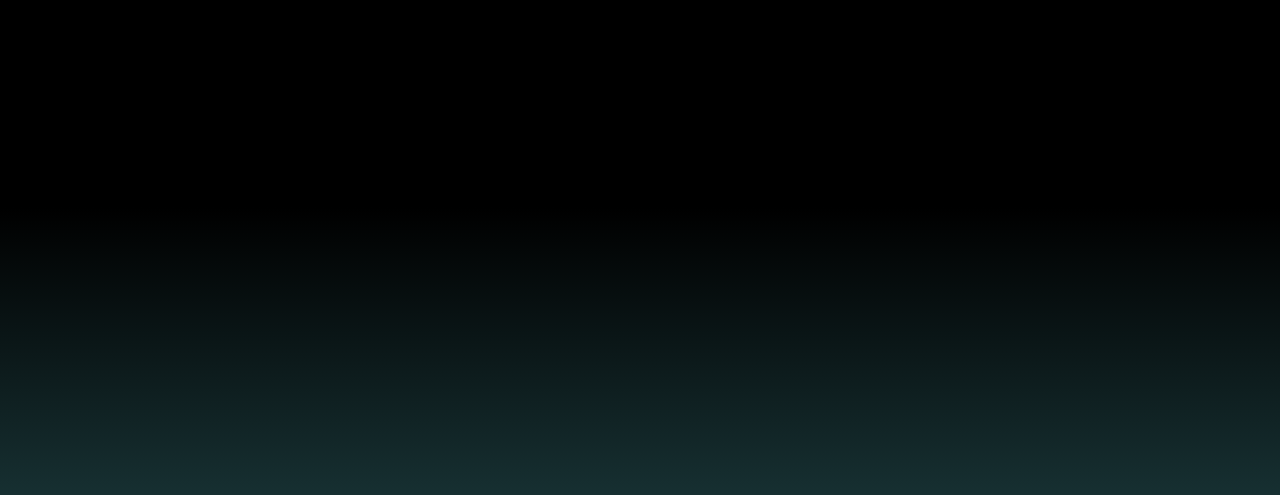
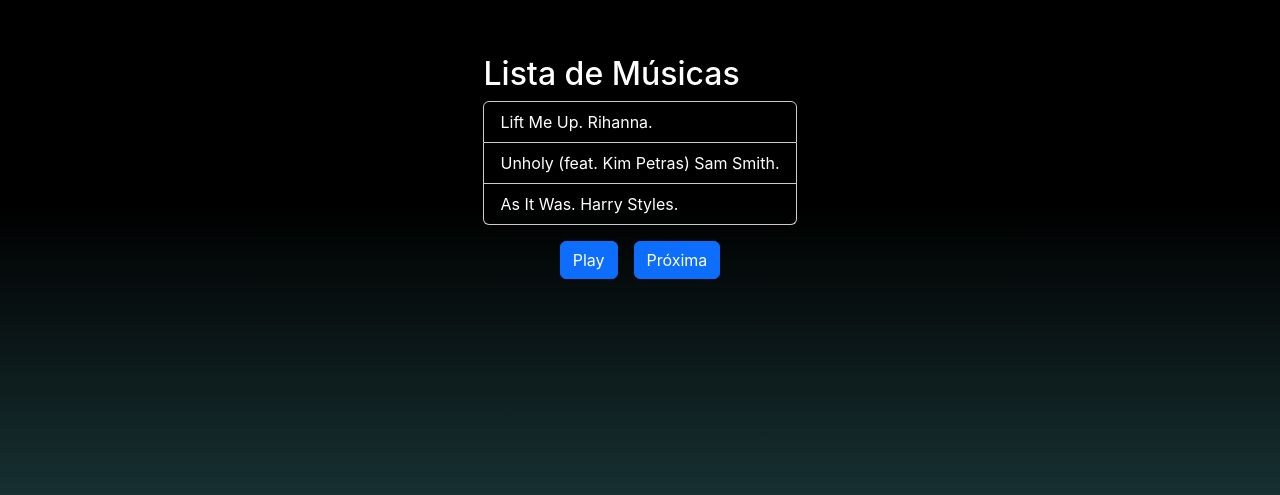
Before and after one commit to thalitamaysa/Projeto_em_grupo-M4, a React (Vite) app in the folder valdisnei_streaming/: page /playlistMusic in a window 1280 px wide. Before the commit this address had no page. Shown: the part 233-728 px from the top of the page. Built offline with nearby package versions, Linux system fonts and the light colour scheme.

Commit message:
Criando Lista de Musicas

```diff
--- a/valdisnei_streaming/src/App.jsx
+++ b/valdisnei_streaming/src/App.jsx
@@ -5,6 +5,7 @@
 import Filme from './pages/Filme/Filme'
 import Serie from './pages/Serie/Serie'
 import Cadastro from './pages/Cadastro/Cadastro'
+import PlaylistMusic from './pages/PlaylistMusica/PlaylistMusic'
 import 'bootstrap/dist/css/bootstrap.css';
 
 
@@ -20,6 +21,7 @@
           <Route path='/filme' element={<Filme />} />
           <Route path='/serie' element={<Serie />} />
           <Route path='/cadastro' element={<Cadastro />} />
+          <Route path='/playlistMusic' element={<PlaylistMusic />} />
         </Routes>
       </Router>
     </div>
--- /dev/null
+++ b/valdisnei_streaming/src/components/Playlist/Playlist.jsx
@@ -0,0 +1,43 @@
+import { useState } from 'react';
+import { ListGroup } from 'react-bootstrap';
+
+function MusicList() {
+  const [musicList, setMusicList] = useState([
+    'Lift Me Up. Rihanna.',
+    'Unholy (feat. Kim Petras) Sam Smith.',
+    'As It Was. Harry Styles.'
+  ]);
+
+  const handleAddMusic = () => {
+    const newMusic = prompt('Digite o nome da nova música:');
+    setMusicList([...musicList, newMusic]);
+  };
+
+  return (
+<div style={{ display: "flex", justifyContent: "center", alignItems: "center", height: "100vh" }}>
+    <div className="">
+        <h2> Lista de Músicas</h2>
+      <style>
+        {`.custom-list-group-item {
+            color: white;
+          background-color: transparent;
+          border-color: #ccc;
+        }`}
+      </style>
+      <ListGroup>
+        {musicList.map((music, index) => (
+          <ListGroup.Item key={index} className="custom-list-group-item" >
+            {music}
+          </ListGroup.Item>
+        ))}
+      </ListGroup>
+      <div className="d-flex justify-content-center mt-3">
+        <button className="btn btn-primary me-3">Play</button>
+        <button className="btn btn-primary">Próxima</button>
+      </div>
+    </div>
+</div>
+  );
+}
+
+export default MusicList;
--- /dev/null
+++ b/valdisnei_streaming/src/pages/PlaylistMusica/PlaylistMusic.jsx
@@ -0,0 +1,12 @@
+import Playlist from '../../components/Playlist/Playlist';
+
+
+function PlaylistMusic(){
+return (
+    <>
+        <Playlist/>
+    </>
+)
+}
+
+export default PlaylistMusic;
```
